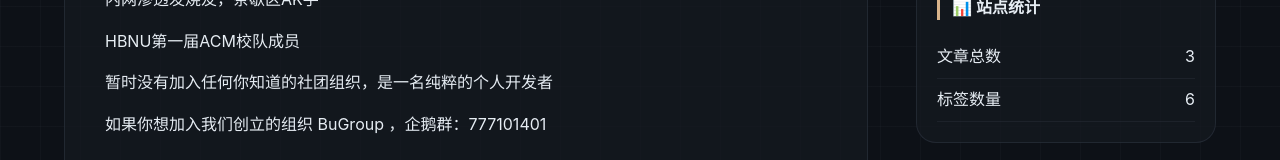
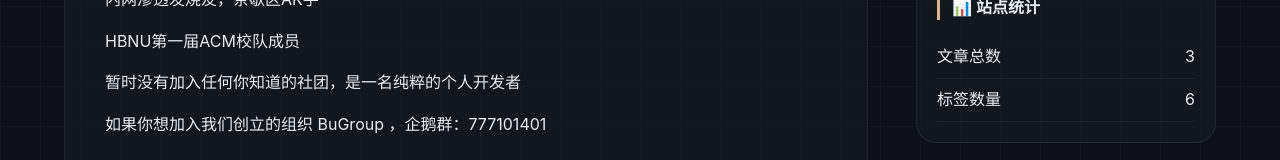
Before and after one commit to RaM-bugourp/RaM-bugourp.github.io, a plain HTML site: page about.html in a window 1280 px wide. Shown: the part 434-594 px from the top of the page. Drawn offline with Linux system fonts and the light colour scheme.

Commit message:
Update about.html

```diff
--- a/about.html
+++ b/about.html
@@ -31,7 +31,7 @@
                 <p>HBNU为数不多同时打过CTF，ACM-CCPC，AWD的菜鸡</p>
                 <p>内网渗透发烧友，茶歇区AK手</p>
                 <p>HBNU第一届ACM校队成员</p>
-                <p>暂时没有加入任何你知道的社团组织，是一名纯粹的个人开发者</p>
+                <p>暂时没有加入任何你知道的社团，是一名纯粹的个人开发者</p>
                 <p>如果你想加入我们创立的组织 BuGroup ，企鹅群：777101401</p>
 
 
```
